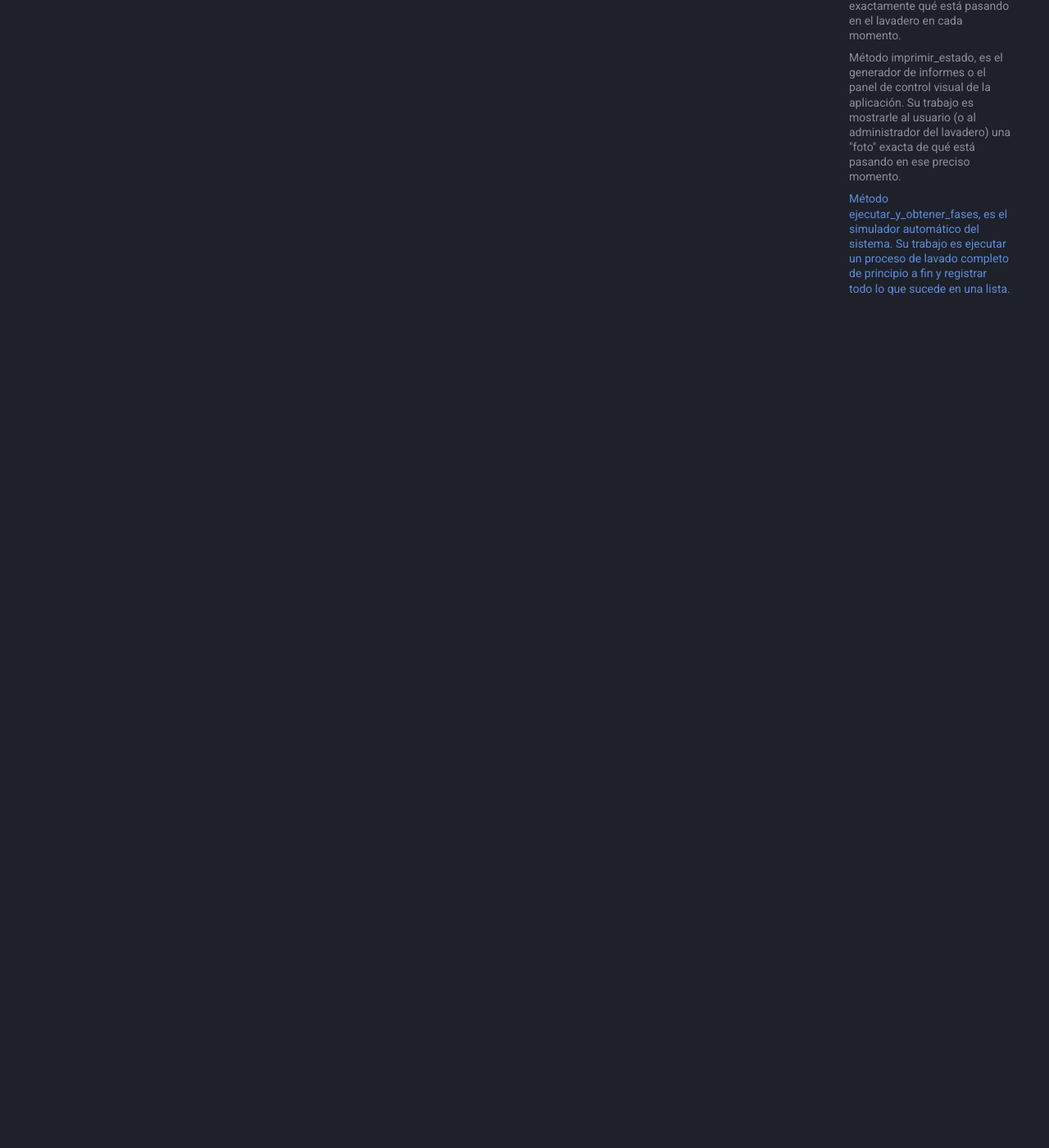
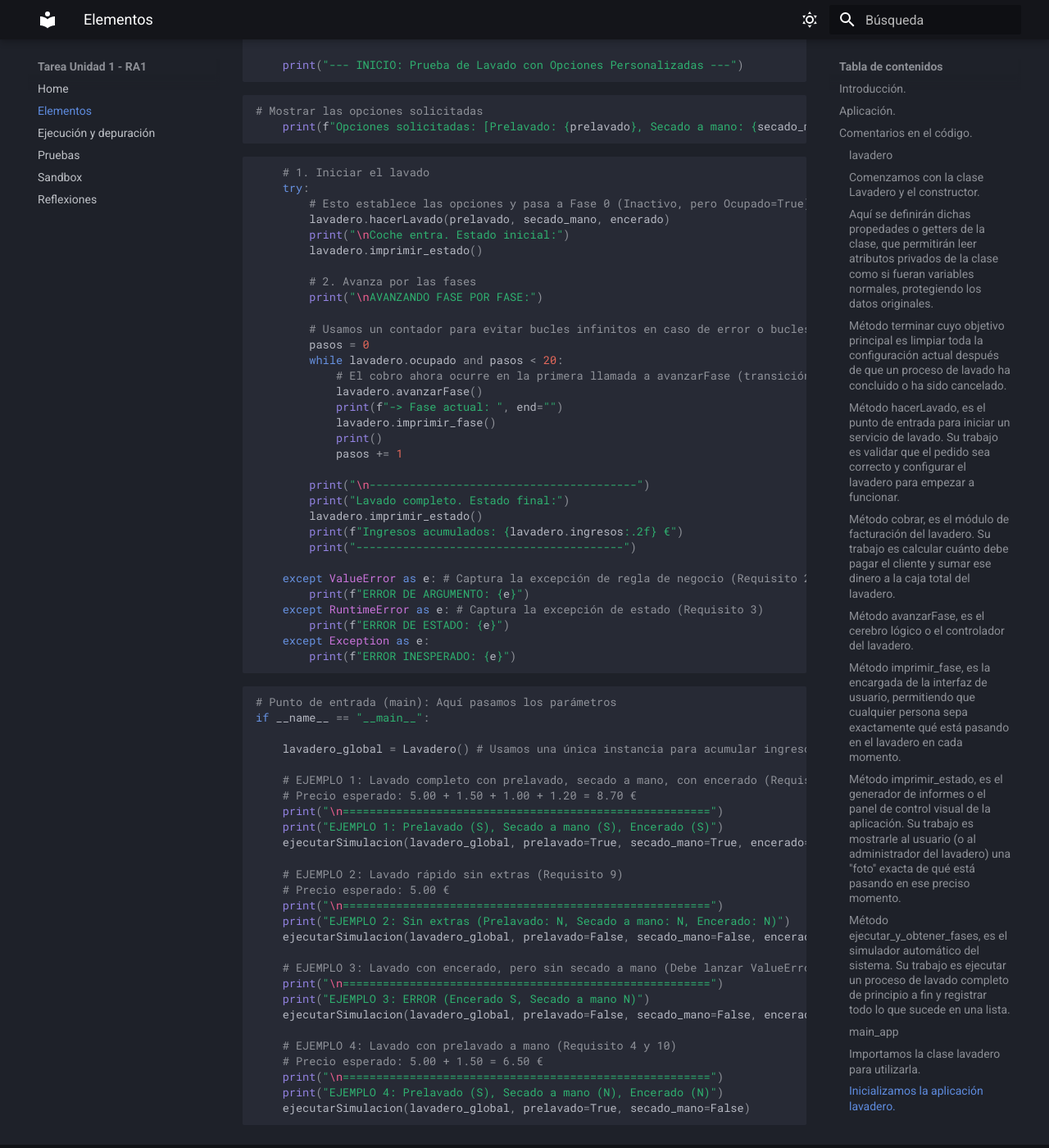
Before and after one commit to johnnbs33/Unidad1-TareaRA1-Jonathan, an MkDocs documentation site: the page built from docs/elementos.md, in a window 1280 px wide and 1400 px high, scrolled down 7699 px. Shown: the whole window at 82% size. Built offline with MkDocs 1.6.1 and Material for MkDocs 9.7.7, drawn with Linux system fonts in a browser that asks for light colours; some of the changed text lies outside the part shown.

Commit message:
Update elementos.md

````diff
--- a/docs/elementos.md
+++ b/docs/elementos.md
@@ -4,20 +4,25 @@
 1. [Introducción.](#introduccion)
 2. [Aplicación.](#aplicacion)
 3. [Implementación de los comentarios.](#comentarios-en-el-codigo)
+    4. [Fichero lavadero.py](#lavadero)
+    5. [Fichero main_app.py](#main_app)
 
 ---
 
 ## Introducción.
 
-Analizaremos el código de la aplicación lavadero, la cual se compone de un fichero:
+Analizaremos el código de la aplicación lavadero, la cual se compone de dos ficheros:
 
 - `lavadero.py`
+- `main_app.py`
 
 ## Aplicación.
 
 La aplicación modela el ciclo de vida completo del proceso de limpieza de un vehículo, funcionando como una máquina de estados que gestiona las transiciones entre las distintas etapas del lavado según los servicios contratados.
 
 ## Comentarios en el código.
+
+### lavadero
 
 El fichero `lavadero.py` contiene la clase **Lavadero**, la cual deglosaremos en los siguientes apartados:
 
@@ -325,3 +330,109 @@ def ejecutar_y_obtener_fases(self, prelavado, secado, encerado):
 
     return fases_visitadas
 ```
+
+### main_app
+
+Con fichero `main_app.py` iniciaremos una instancia para probar la clase lavadero explicada anteriormente.
+
+1. [Importación de la clase Lavadero](#importacion-de-la-clase-lavadero)
+2. [Inicialización de la aplicación](#inicializacion-de-la-aplicacion)
+
+<a id="importacion-de-la-clase-lavadero"></a>
+### Importamos la clase lavadero para utilizarla.
+
+```Python
+# main_app.py
+
+# Importar la clase desde el otro archivo (módulo)
+from lavadero import Lavadero
+```
+
+<a id="inicializacion-de-la-aplicacion"></a>
+### Inicializamos la aplicación lavadero.
+
+```Python
+# MODIFICACIÓN CLAVE AQUÍ: La función ahora acepta 3 argumentos
+def ejecutarSimulacion(lavadero, prelavado, secado_mano, encerado):
+    """
+    Simula el proceso de lavado para un vehículo con las opciones dadas.
+    Ahora acepta una instancia de lavadero.
+
+    :param lavadero: Instancia de Lavadero.
+    :param prelavado: bool, True si se solicita prelavado a mano.
+    :param secado_mano: bool, True si se solicita secado a mano.
+    :param encerado: bool, True si se solicita encerado.
+    """
+
+    print("--- INICIO: Prueba de Lavado con Opciones Personalizadas ---")
+```
+
+```Python
+# Mostrar las opciones solicitadas
+    print(f"Opciones solicitadas: [Prelavado: {prelavado}, Secado a mano: {secado_mano}, Encerado: {encerado}]")
+```
+
+```Python
+    # 1. Iniciar el lavado
+    try:
+        # Esto establece las opciones y pasa a Fase 0 (Inactivo, pero Ocupado=True)
+        lavadero.hacerLavado(prelavado, secado_mano, encerado)
+        print("\nCoche entra. Estado inicial:")
+        lavadero.imprimir_estado()
+
+        # 2. Avanza por las fases
+        print("\nAVANZANDO FASE POR FASE:")
+
+        # Usamos un contador para evitar bucles infinitos en caso de error o bucles inesperados
+        pasos = 0
+        while lavadero.ocupado and pasos < 20:
+            # El cobro ahora ocurre en la primera llamada a avanzarFase (transición 0 -> 1)
+            lavadero.avanzarFase()
+            print(f"-> Fase actual: ", end="")
+            lavadero.imprimir_fase()
+            print()
+            pasos += 1
+
+        print("\n----------------------------------------")
+        print("Lavado completo. Estado final:")
+        lavadero.imprimir_estado()
+        print(f"Ingresos acumulados: {lavadero.ingresos:.2f} €")
+        print("----------------------------------------")
+
+    except ValueError as e: # Captura la excepción de regla de negocio (Requisito 2)
+        print(f"ERROR DE ARGUMENTO: {e}")
+    except RuntimeError as e: # Captura la excepción de estado (Requisito 3)
+        print(f"ERROR DE ESTADO: {e}")
+    except Exception as e:
+        print(f"ERROR INESPERADO: {e}")
+```
+
+```Python
+# Punto de entrada (main): Aquí pasamos los parámetros
+if __name__ == "__main__":
+
+    lavadero_global = Lavadero() # Usamos una única instancia para acumular ingresos
+
+    # EJEMPLO 1: Lavado completo con prelavado, secado a mano, con encerado (Requisito 8 y 14)
+    # Precio esperado: 5.00 + 1.50 + 1.00 + 1.20 = 8.70 €
+    print("\n=======================================================")
+    print("EJEMPLO 1: Prelavado (S), Secado a mano (S), Encerado (S)")
+    ejecutarSimulacion(lavadero_global, prelavado=True, secado_mano=True, encerado=True)
+
+    # EJEMPLO 2: Lavado rápido sin extras (Requisito 9)
+    # Precio esperado: 5.00 €
+    print("\n=======================================================")
+    print("EJEMPLO 2: Sin extras (Prelavado: N, Secado a mano: N, Encerado: N)")
+    ejecutarSimulacion(lavadero_global, prelavado=False, secado_mano=False, encerado=False)
+
+    # EJEMPLO 3: Lavado con encerado, pero sin secado a mano (Debe lanzar ValueError - Requisito 2)
+    print("\n=======================================================")
+    print("EJEMPLO 3: ERROR (Encerado S, Secado a mano N)")
+    ejecutarSimulacion(lavadero_global, prelavado=False, secado_mano=False, encerado=True)
+
+    # EJEMPLO 4: Lavado con prelavado a mano (Requisito 4 y 10)
+    # Precio esperado: 5.00 + 1.50 = 6.50 €
+    print("\n=======================================================")
+    print("EJEMPLO 4: Prelavado (S), Secado a mano (N), Encerado (N)")
+    ejecutarSimulacion(lavadero_global, prelavado=True, secado_mano=False)
+```
````
